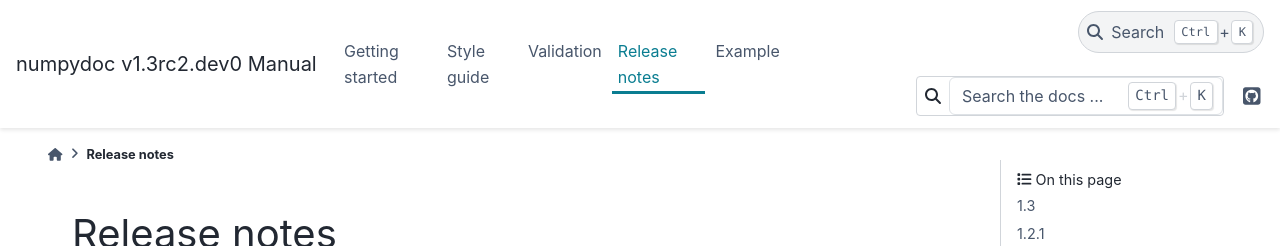
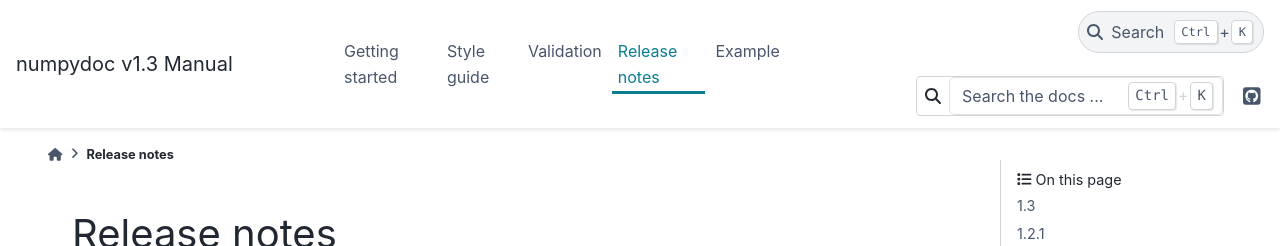
Before and after one commit to numpy/numpydoc, a Sphinx documentation site: the page built from doc/release_notes.rst, in a window 1280 px wide. Shown: the top 246 px of the page. Built offline with Sphinx 7.4.7 and the PyData theme 0.15.4, drawn with Linux system fonts in a browser that asks for light colours; formulas are drawn with MathJax 3.

Commit message:
Designate 1.3 release

```diff
--- a/doc/release_notes.rst
+++ b/doc/release_notes.rst
@@ -25,7 +25,7 @@
 
 Requires Python 3.7+ and Sphinx 3.0+.
 
-`Full Changelog <https://github.com/numpy/numpydoc/compare/v1.2.1...v1.3>`__
+`Full Changelog <https://github.com/numpy/numpydoc/compare/v1.2.1...v1.3.0>`__
 
 Closed issues
 ~~~~~~~~~~~~~
--- a/numpydoc/_version.py
+++ b/numpydoc/_version.py
@@ -1 +1 @@
-__version__ = '1.3rc2.dev0'
+__version__ = '1.3'
```
